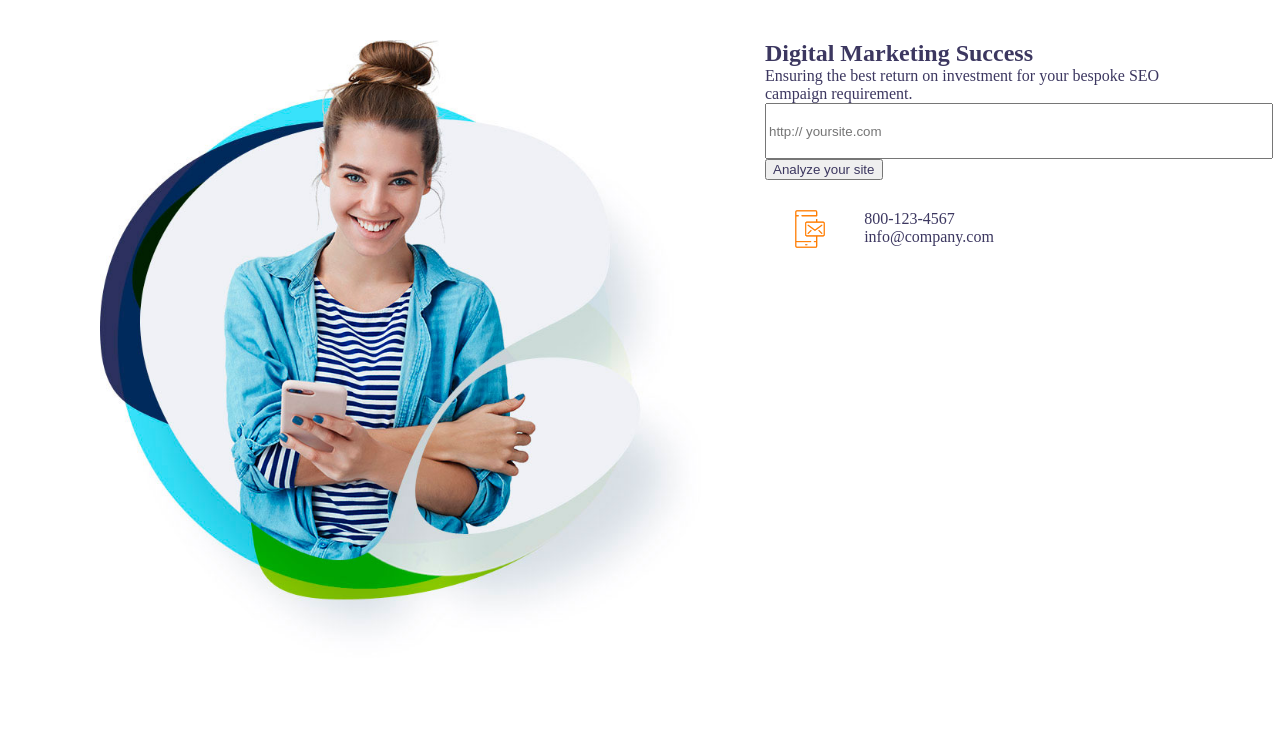
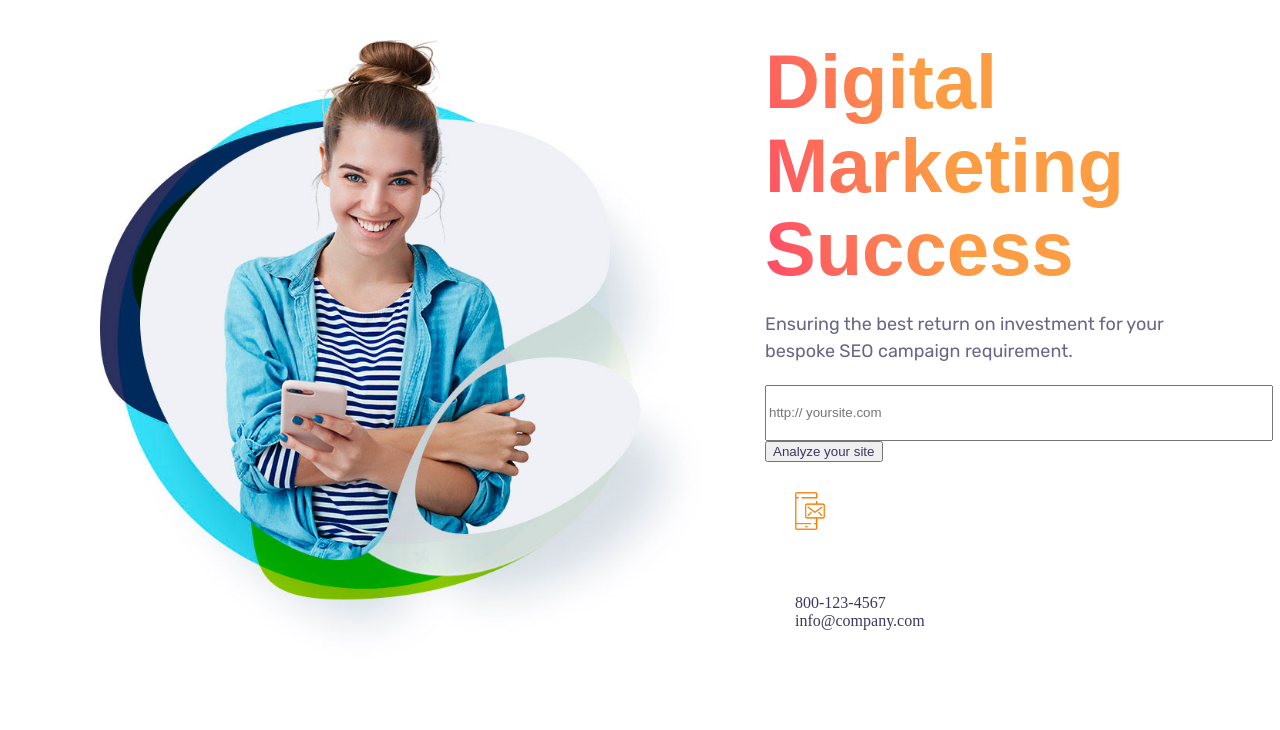
Before and after one commit to front-end-by-rimantas/43-grupe-portfolio-ewebot, a website: page index.html in a window 1280 px wide. Shown: the part 70-800 px from the top of the page. Drawn offline with nearby package versions, Linux system fonts and the light colour scheme.

Commit message:
Hero-styling in progress

```diff
--- a/css/pages/home.css
+++ b/css/pages/home.css
@@ -19,11 +19,48 @@
     max-width: 100%;
 }
 
+.section-hero .hero-content {
+    display: flex;
+    flex-direction: column;
+    align-items: flex-start;
+    justify-content: center;
+}
+
+.section-hero .hero-heading-text {
+    font-family: "arial", Sans-serif;
+    font-size: 50px;
+    font-weight: 800;
+    line-height: 1.1em;
+}
+
+.section-hero .gradient-text {
+    background-color: #FF4969;
+    background-image: linear-gradient(75deg,#FF4969,#FC9D44 50%);
+    background-size: 100%;
+    background-clip: text;
+    background-repeat: repeat;
+    -webkit-background-clip: text;
+    -webkit-text-fill-color: transparent;
+}
+
+.section-hero .column-paragraph-bigger {
+    line-height: 27px;
+    color: #696687;
+    margin: 20px 0;
+}
+
 .section-hero .phone-icon {
     width: 30px;
 }
+
 .section-hero a {
     text-decoration: none;
+}
+
+@media (min-width: 992px) {
+    .section-hero .hero-heading-text {
+        font-size: 76px;
+    }
 }
 /* hero: end */
 
--- a/index.html
+++ b/index.html
@@ -68,12 +68,13 @@
                     <img src="./img/hero/hero-main-image.jpeg" alt="smiling-girl">
                 </div>
                 <div class="col-12 col-md-5">
-                    <h1>Digital Marketing <span>Success</span></h1> <!-- Services, Business -->
-                    <p>Ensuring the best return on investment for your bespoke SEO campaign requirement.</p>
+                    <div class="hero-content">
+                        <h1 class="hero-heading-text gradient-text">Digital<br> Marketing<br> <span>Success</span></h1> <!-- Services, Business -->
+                        <p class="column-paragraph-bigger">Ensuring the best return on investment for your bespoke SEO campaign requirement.</p>
                         <form class="form">
                             <label for="website">Website</label>
                             <input id="website" class="input" type="url"  placeholder="http:// yoursite.com">
-                        <button type="submit">Analyze your site</button>
+                            <button class="btn-hero" type="submit">Analyze your site</button>
                         </form>
                         <div class="row">
                             <div class="col-12 col-md-2">
@@ -82,6 +83,7 @@
                             <div class="col-12 col-md-10">
                                 <p><a href="tel:8001234567">800-123-4567</a></p>
                                 <p><a href="mailto:info@company.com">info@company.com</a></p>
+                            </div>
                         </div>
                     </div>
                 </div>
```
Lines whose indentation alone changed are shown as unchanged.
